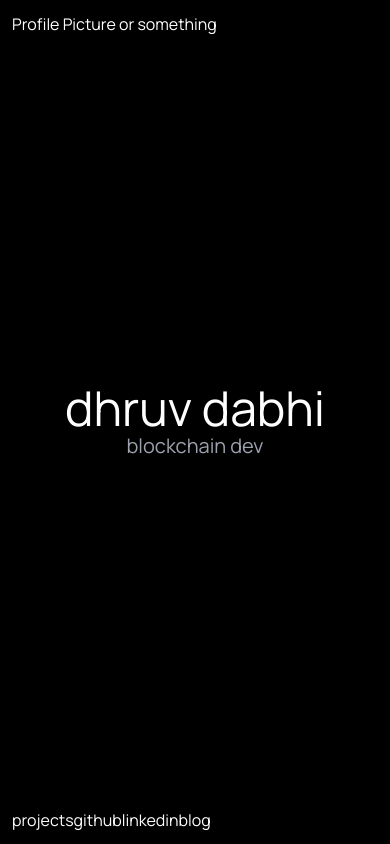
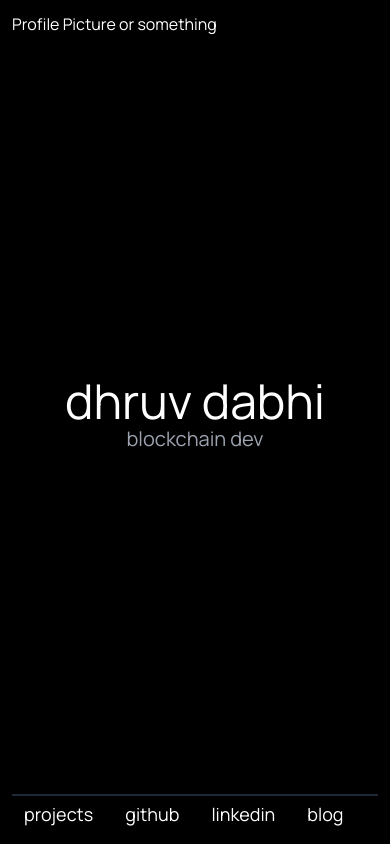
Before and after one commit to dhruvdabhi101/minimalistic-portfolio, a Next.js app: page / in a window 390 px wide. Built offline with nearby package versions, Linux system fonts and the light colour scheme.

Commit message:
added footer deez nuts all over the screen again

```diff
--- a/Components/Footer/index.tsx
+++ /dev/null
@@ -1,22 +0,0 @@
-import React from "react";
-import Link from "next/link";
-
-
-export default function Footer() {
-    return (
-        <div className="w-full border-t-2 border-gray-800 px-3 py-1 flex justify-start gap-8 text-lg sm:text-2xl ">
-        <p className="hover:text-gray-400">
-            <Link href="/project">projects</Link>
-        </p>
-        <p className="hover:text-gray-400">
-            <Link href="https://github.com/dhruvdabhi101">github</Link>
-        </p>
-        <p className="hover:text-gray-400">
-            <Link href="https://linkedin.com/in/dhruvdabhi101">linkedin</Link>
-        </p>
-        <p className="hover:text-gray-400">
-            <Link href="https://dhruvblogs.xyz">blog</Link>
-        </p>
-        </div>
-    );
-    }
--- a/app/layout.tsx
+++ b/app/layout.tsx
@@ -11,7 +11,10 @@ export default function RootLayout({
 }) {
   return (
     <html lang="en">
-      <body>{children}</body>
+    <title>
+    Dhruv Dabhi
+    </title>
+      <body>{children} </body>
     </html>
   )
 }
--- a/app/page.tsx
+++ b/app/page.tsx
@@ -1,5 +1,5 @@
 import { Manrope } from 'next/font/google'
-import Footer from '../components/Footer'
+import Link from 'next/link'
 
 const manrope = Manrope({ subsets: ['latin'] })
 
@@ -16,7 +16,20 @@ export default function Home() {
     blockchain dev
   </div>
   </div>
-  <Footer/>
+        <div className="w-full border-t-2 border-gray-800 px-3 py-1 flex justify-start gap-8 text-lg sm:text-2xl ">
+        <p className="hover:text-gray-400">
+            <Link href="/project">projects</Link>
+        </p>
+        <p className="hover:text-gray-400">
+            <Link href="https://github.com/dhruvdabhi101">github</Link>
+        </p>
+        <p className="hover:text-gray-400">
+            <Link href="https://linkedin.com/in/dhruvdabhi101">linkedin</Link>
+        </p>
+        <p className="hover:text-gray-400">
+            <Link href="https://dhruvblogs.xyz">blog</Link>
+        </p>
+        </div>
 
   </div>
   )
```
